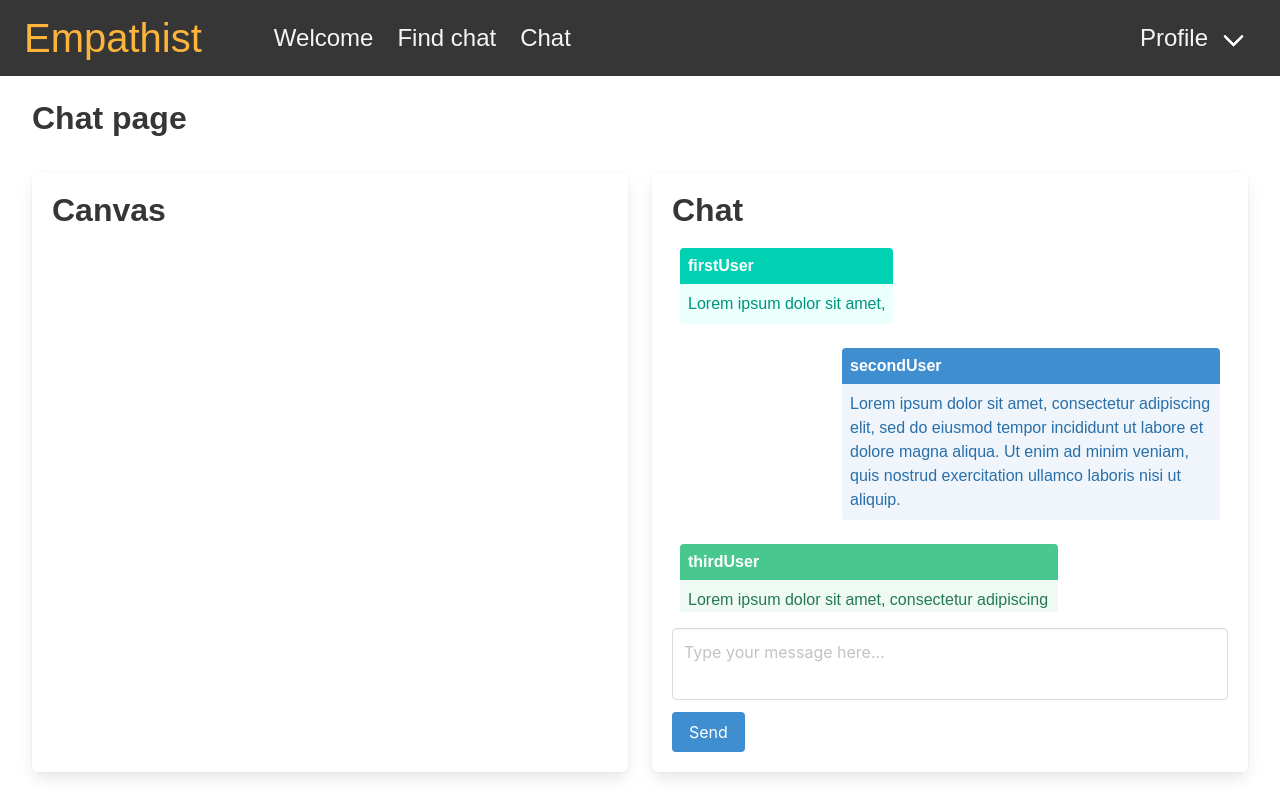
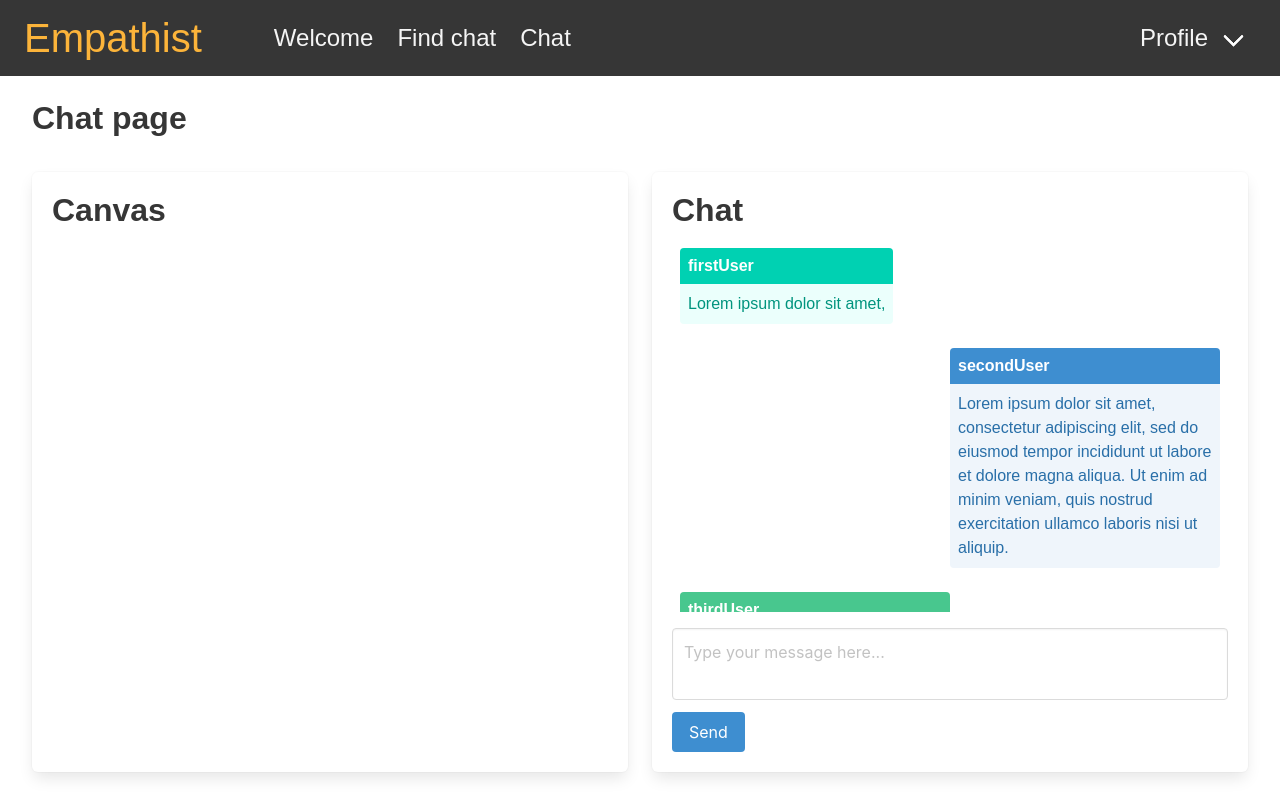
Before and after one commit to rakenduste-programmeerimine-2022/empathist, a React (Create React App) app in the folder client/: page /chat in a window 1280 px wide. Built offline with nearby package versions, Linux system fonts and the light colour scheme.

Commit message:
Fix chat element (closes #62)

```diff
--- a/client/src/App.css
+++ b/client/src/App.css
@@ -31,6 +31,10 @@
   height: 70vh;
 }
 
+.box{
+  min-height: 25rem;
+}
+
 .chat{
   overflow-y: auto;
   flex-direction: column;
@@ -38,7 +42,7 @@
 }
 
 .message{
-  max-width: 70%;
+  max-width: 50%;
 }
 
 .left{
```
